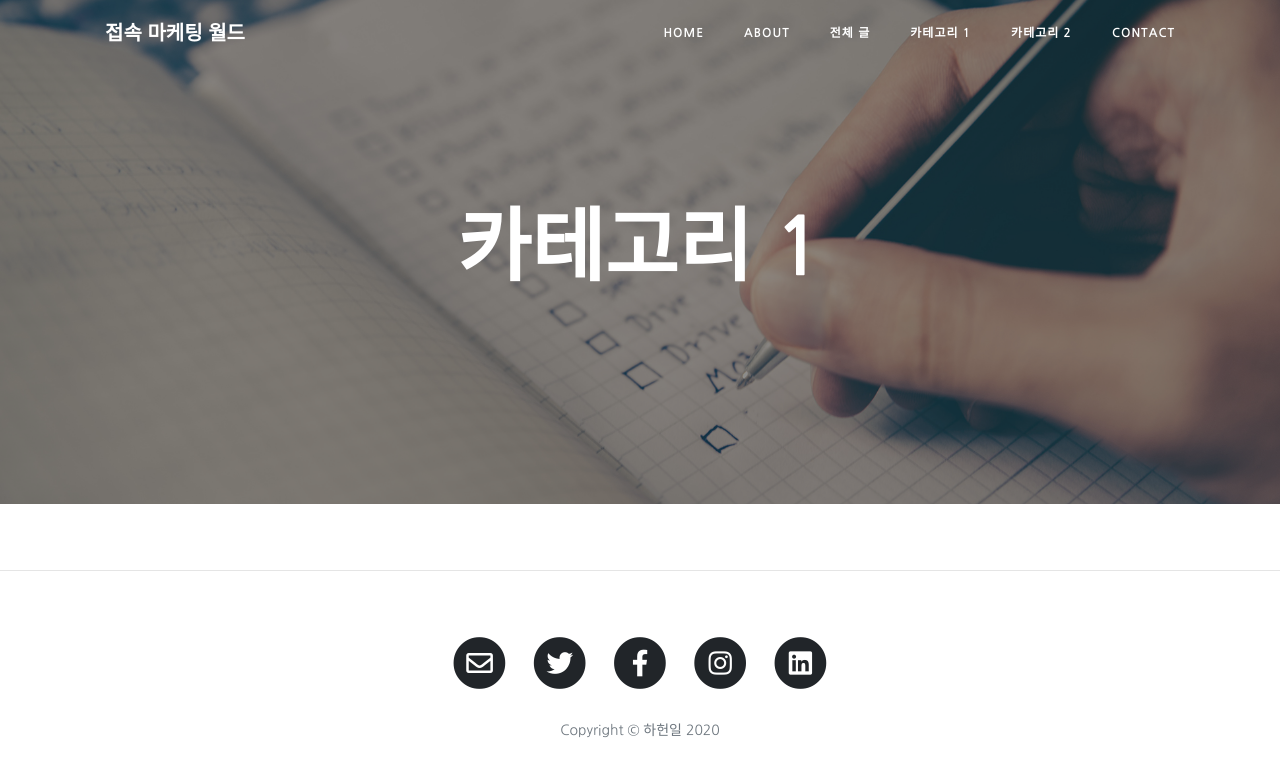
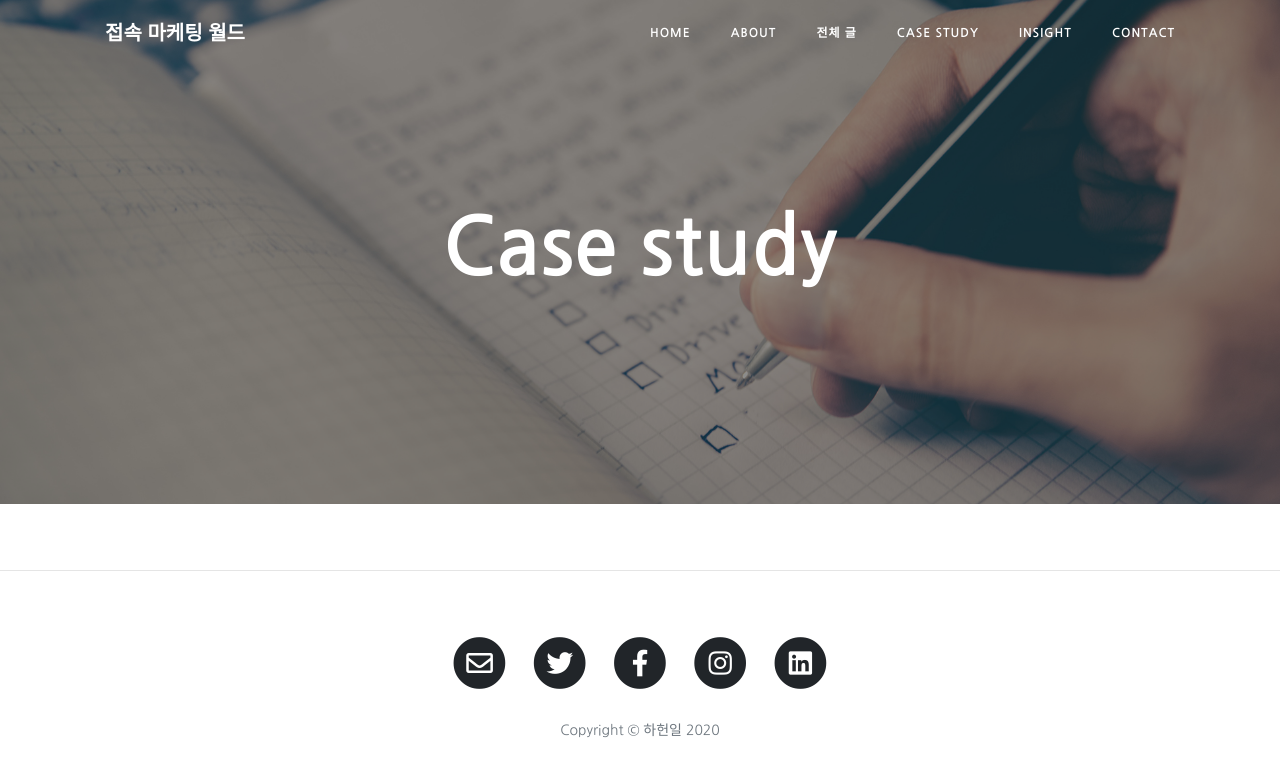
Before and after one commit to HaHeonil/honilmarketing-blog, a Jekyll site: the page built from category/1.html, in a window 1280 px wide. Shown: the top 777 px of the page. Built offline with Jekyll 4.4.1, drawn with Linux system fonts in a browser that asks for light colours.

Commit message:
카테고리 설정

```diff
--- a/_includes/navbar.html
+++ b/_includes/navbar.html
@@ -18,10 +18,10 @@
           <a class="nav-link" href="{{ "/posts" | relative_url }}">전체 글</a>
         </li>
         <li class="nav-item">
-          <a class="nav-link" href="{{ "/category/1" | relative_url }}">카테고리 1</a>
+          <a class="nav-link" href="{{ "/casestudy/" | relative_url }}">Case study</a>
         </li>
         <li class="nav-item">
-          <a class="nav-link" href="{{ "/category/2" | relative_url }}">카테고리 2</a>
+          <a class="nav-link" href="{{ "/insight/" | relative_url }}">Insight</a>
         </li>
         <li class="nav-item">
           <a class="nav-link" href="{{"/contact" | relative_url }}">Contact</a>
--- a/category/1.html
+++ b/category/1.html
@@ -1,11 +1,11 @@
 ---
 layout: page
-title: 카테고리 1
-permalink: /category/1/
+title: Case study
+permalink: /casestudy/
 background: '/img/bg-post.jpg'
 ---
 
-	{% for post in site.categories.category-1 %}
+	{% for post in site.categories.casestudy %}
 
 	<article class="post-preview">
 	  <a href="{{ post.url | prepend: site.baseurl | replace: '//', '/' }}">
--- a/category/2.html
+++ b/category/2.html
@@ -1,11 +1,11 @@
 ---
 layout: page
-title: 카테고리 2
-permalink: /category/2/
+title: Insight
+permalink: /insight/
 background: '/img/bg-post.jpg'
 ---
 
-	{% for post in site.categories.category-2 %}
+	{% for post in site.categories.insight %}
 
 	<article class="post-preview">
 	  <a href="{{ post.url | prepend: site.baseurl | replace: '//', '/' }}">
--- a/robots.txt
+++ b/robots.txt
@@ -1,4 +1,4 @@
 User-agent: *
 Allow: /
 
-Sitemap: http://honilmarketing.com/sitemap.xml
+Sitemap: https://honilmarketing.com/sitemap.xml
```
